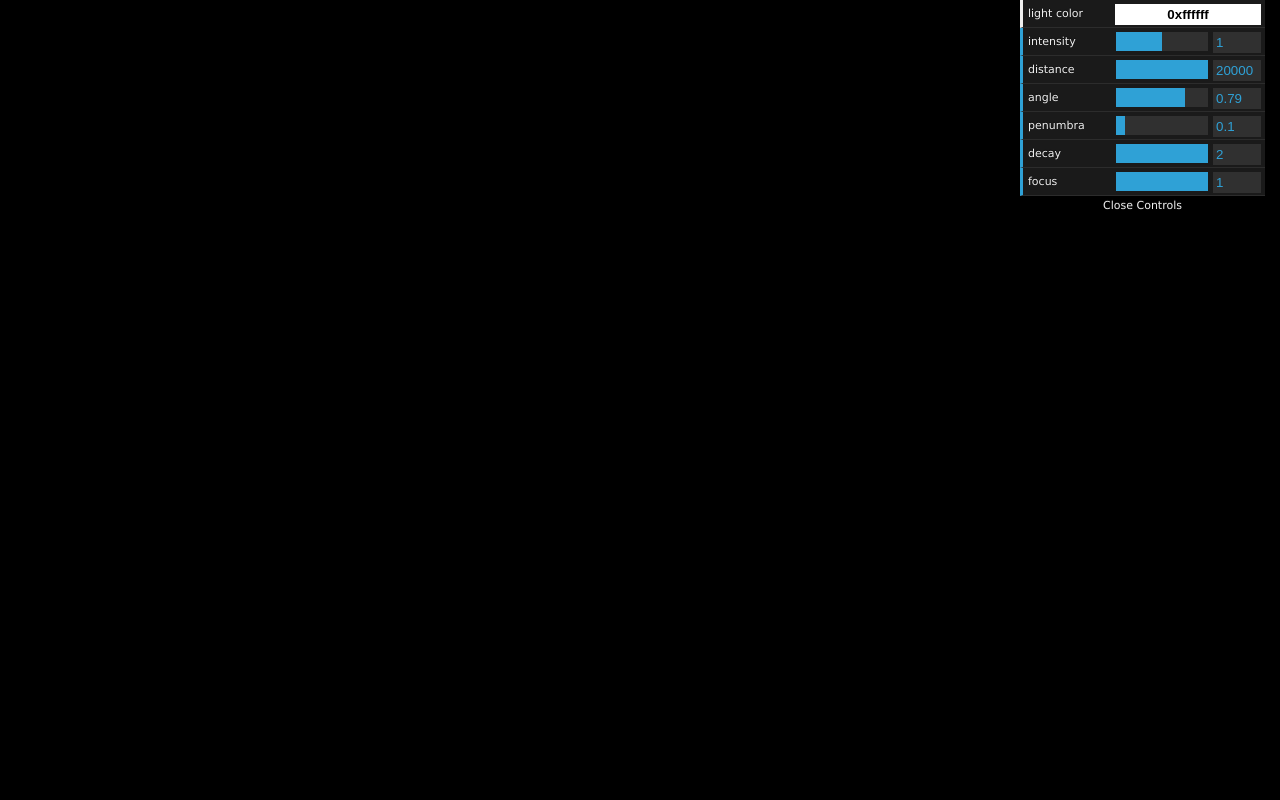
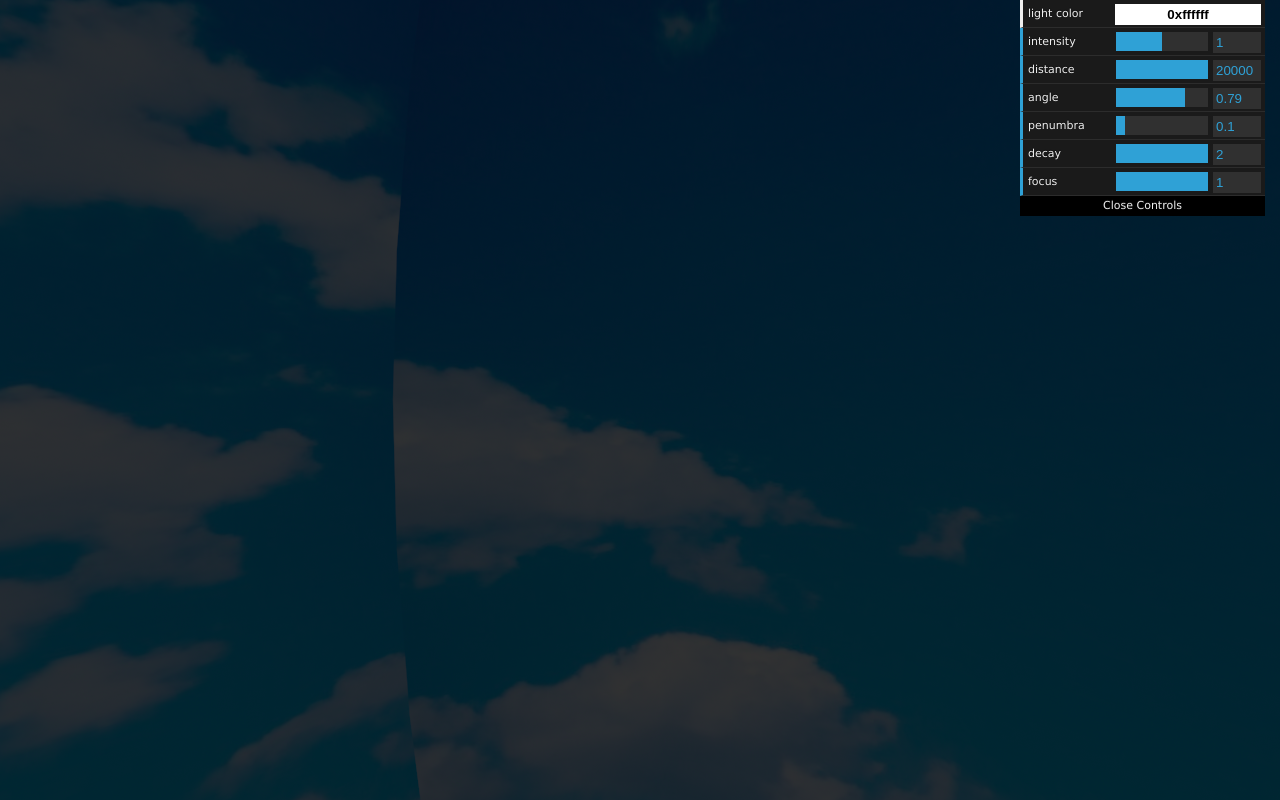
Before and after one commit to Team-Tipiak-ESGI/TP-WebGL, a plain HTML site: page temple.html in a window 1280 px wide. Drawn offline with nearby package versions, Linux system fonts and the light colour scheme; animation ran at ten frames a second.

Commit message:
Skybox + camera moving

```diff
--- a/main.js
+++ b/main.js
@@ -4,7 +4,7 @@ class World {
      */
     constructor() {
         this.scene = new THREE.Scene();
-        this.camera = new THREE.PerspectiveCamera(70, window.innerWidth / window.innerHeight, 1, 5000);
+        this.camera = new THREE.PerspectiveCamera(70, window.innerWidth / window.innerHeight, 1, 10000);
         this.renderer = new THREE.WebGLRenderer({ antialias: true });
         this.controls = new THREE.OrbitControls(this.camera, this.renderer.domElement);
 
@@ -38,17 +38,17 @@ class World {
         renderer.setSize(window.innerWidth, window.innerHeight);
     }
 
-    createSpotLight() {
+    createSpotLight(x, y, z) {
         this.spotLight = new THREE.SpotLight(0xffffff, 1);
-        this.spotLight.position.set(1600, 0, 1000);
+        this.spotLight.position.set(x, y, z);
         this.spotLight.angle = Math.PI / 4;
         this.spotLight.penumbra = 0.1;
         this.spotLight.decay = 2;
         this.spotLight.distance = 20000;
 
         this.spotLight.castShadow = true;
-        this.spotLight.shadow.mapSize.width = 512;
-        this.spotLight.shadow.mapSize.height = 512;
+        this.spotLight.shadow.mapSize.width = 2048;
+        this.spotLight.shadow.mapSize.height = 2048;
         this.spotLight.shadow.camera.near = 10;
         this.spotLight.shadow.camera.far = 200;
         this.spotLight.shadow.focus = 1;
@@ -57,6 +57,10 @@ class World {
 
         this.lightHelper = new THREE.SpotLightHelper(this.spotLight);
         this.scene.add(this.lightHelper);
+    }
+
+    getSpotlight() {
+        return this.spotLight;
     }
 
 
@@ -169,6 +173,10 @@ class World {
                 geometry.computeFaceNormals();
                 break;
 
+            case 'SphereGeometry':
+                geometry = new THREE.SphereGeometry(size.w, size.h, size.d);
+                break;
+
             case 'BoxBufferGeometry':
             default:
                 geometry = new THREE.BoxBufferGeometry(size.w, size.h, size.d);
@@ -179,16 +187,22 @@ class World {
         const texture = new THREE.TextureLoader().load(options.image);
         texture.wrapS = THREE.RepeatWrapping;
         texture.wrapT = THREE.RepeatWrapping;
-        texture.repeat.x = 4;
-        texture.repeat.y = 4;
+        if (options.geometry !== 'SphereGeometry') {
+            texture.repeat.x = 4;
+            texture.repeat.y = 4;
+        }
 
         const material = new THREE.MeshPhongMaterial({ map: texture, dithering: true });
 
         const mesh = new THREE.Mesh(geometry, material);
 
         mesh.position.set(...position);
-        mesh.castShadow = true;
-        mesh.receiveShadow = true;
+        if (options.geometry !== 'SphereGeometry') {
+            mesh.castShadow = true;
+            mesh.receiveShadow = true;
+        } else {
+            mesh.material.side = THREE.DoubleSide;
+        }
 
         this.scene.add(mesh);
     }
--- a/shapes.json
+++ b/shapes.json
@@ -557,6 +557,21 @@
             1740
         ],
         "geometry": "Triangle",
-        "image": "textures/ruine.jpg"
+        "image": "textures/ruine.jpg",
+        "mirror": true
+    },
+    {
+        "position": [
+            0,
+            0,
+            0
+        ],
+        "size": [
+            5000,
+            10,
+            10
+        ],
+        "geometry": "SphereGeometry",
+        "image": "textures/blue-sky.jpg"
     }
 ]
--- a/temple.html
+++ b/temple.html
@@ -19,7 +19,7 @@
 			const world = new World();
 
 			animate();
-			world.createSpotLight();
+			world.createSpotLight(1600, 0, 1000);
 			world.buildGui();
 
 			fetch('shapes.json')
@@ -49,6 +49,11 @@
 
 				world.controls.update();
 
+				const sl = world.spotLight;
+				if (sl !== undefined) {
+					sl.position.y = (sl.position.y % 1000) + 1;
+				}
+
 				requestAnimationFrame(animate);
 			}
 		</script>
```
Also changed, not shown: textures/1920px-Sky_hr_aztec_csgo.jpg (added), textures/blue-sky.jpg (added).
